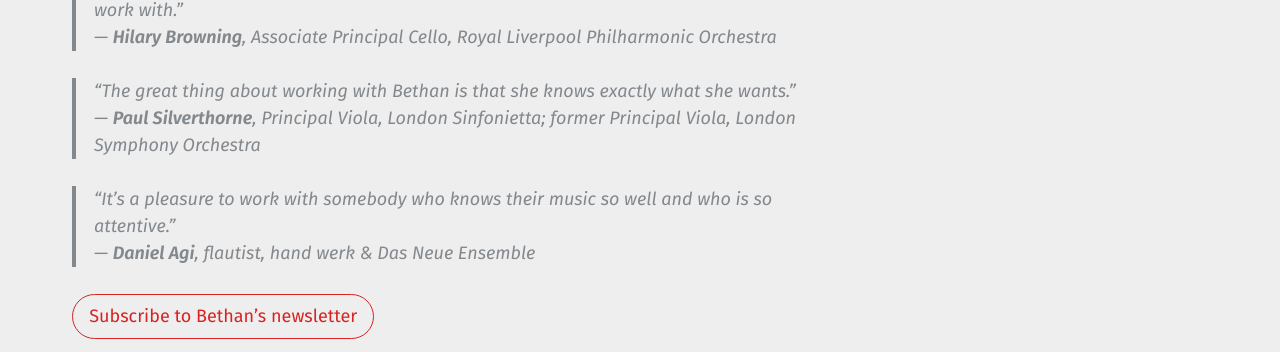
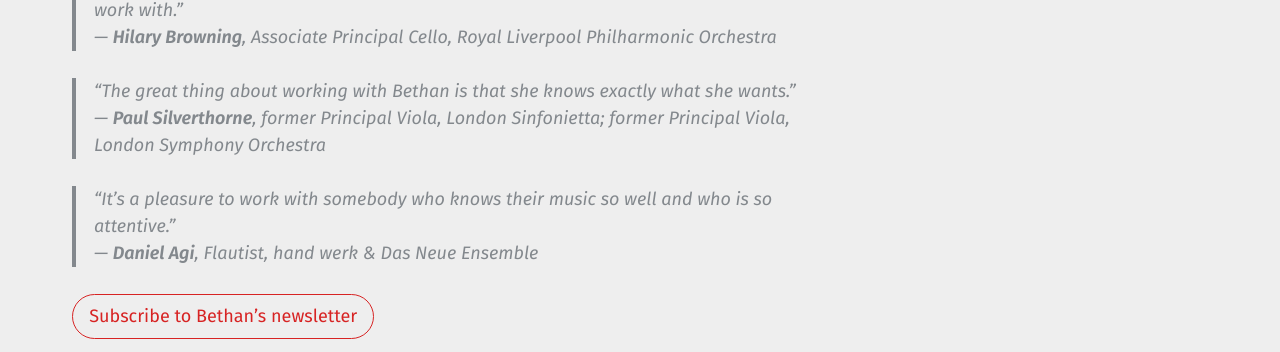
Before and after one commit to morganwilliamsb/website, a Jekyll site: the page built from contact.md, in a window 1280 px wide. Shown: the part 599-951 px from the top of the page. Built offline with Jekyll 4.4.1, drawn with Linux system fonts in a browser that asks for light colours.

Commit message:
Revise testimonials in contact.md
Updated quotes and titles for consistency and clarity.

```diff
--- a/contact.md
+++ b/contact.md
@@ -17,9 +17,9 @@ Bethan’s scores are printed by **[PMBS Music Printing](https://www.musicprinti
 > — **Hilary Browning**, Associate Principal Cello, Royal Liverpool Philharmonic Orchestra
 
 > “The great thing about working with Bethan is that she knows exactly what she wants.”
-> — **Paul Silverthorne**, Principal Viola, London Sinfonietta; former Principal Viola, London Symphony Orchestra
+> — **Paul Silverthorne**, former Principal Viola, London Sinfonietta; former Principal Viola, London Symphony Orchestra
 
 > “It’s a pleasure to work with somebody who knows their music so well and who is so attentive.”
-> — **Daniel Agi**, flautist, hand werk & Das Neue Ensemble
+> — **Daniel Agi**, Flautist, hand werk & Das Neue Ensemble
 
 [Subscribe to Bethan's newsletter](https://eepurl.com/g7QRu9){: .btn }
```
